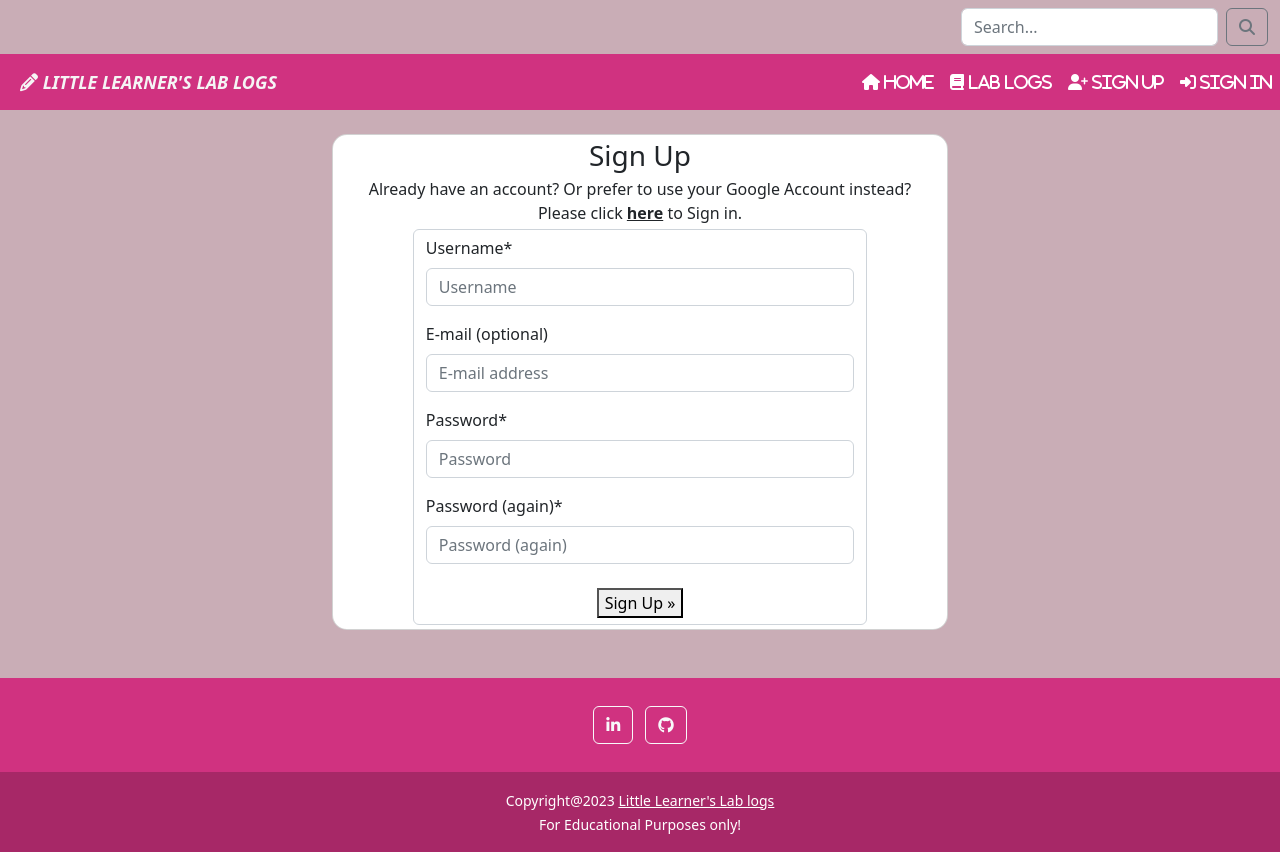
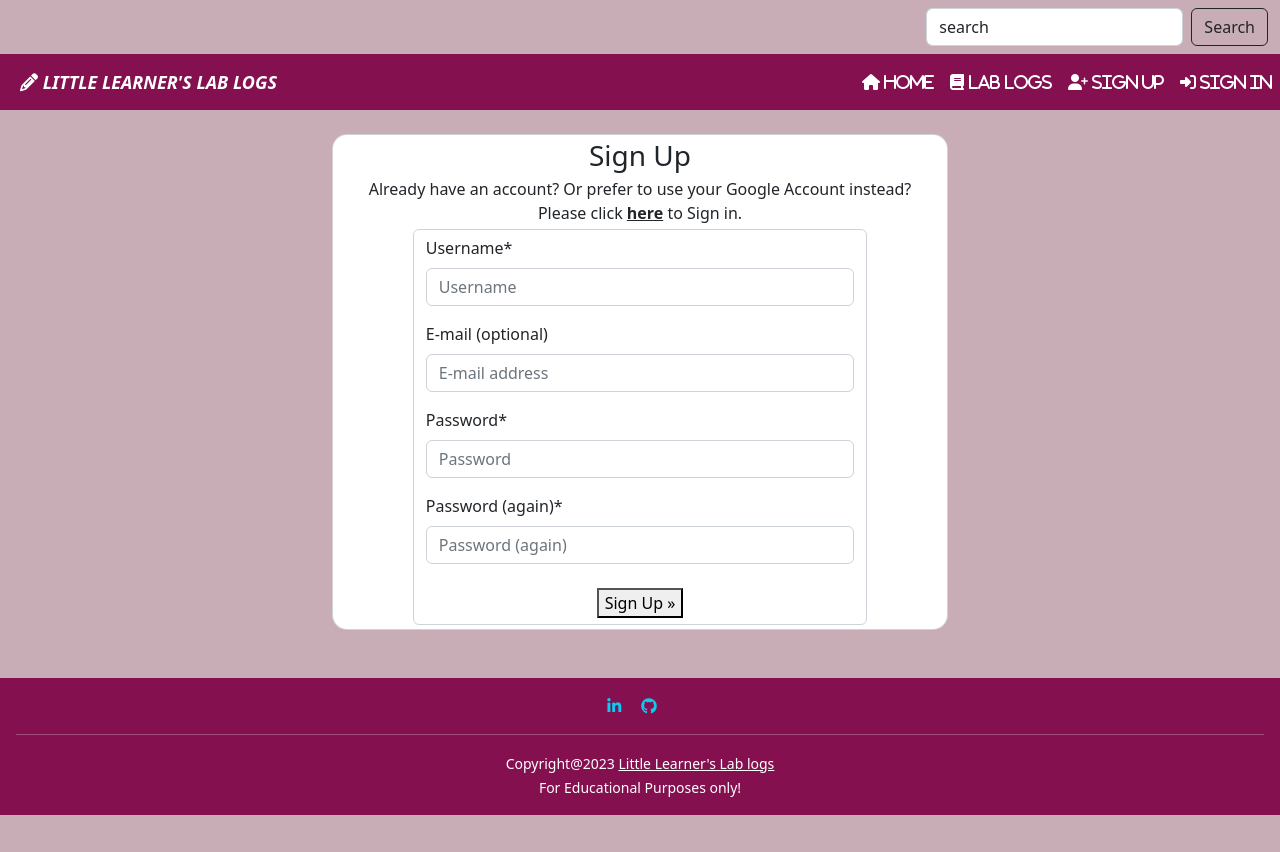
Before and after one commit to RoshnaVakkeel/Little_Learners_Lab_Logs, a Django app: page /accounts/signup/ in a window 1280 px wide. After the commit the page ends 815 px from the top, so only its background shows below. Run offline with Django 3.2, Linux system fonts and the light colour scheme; some libraries are stand-ins or nearby versions.

Commit message:
Improve Lighthouse check performance

```diff
--- a/templates/base.html
+++ b/templates/base.html
@@ -45,20 +45,21 @@
 <body>
     <div>
         <nav class="navbar d-flex navbar-light" style="background-color: #c9adb6">
-            <div class="container-fluid">
-                <a class="navbar-brand"></a>
-                <form class="d-flex" action="{% url 'search' %}" method="get">
-                    <input name="q" class="form-control me-2" type="search" placeholder="Search..." aria-label="Search">
+            <div class="container-fluid justify-content-end">
+                <form class="d-flex " action="{% url 'search' %}" method="get">
+                    <input name="q" class="form-control me-2" type="search" value="search" placeholder="Search..."
+                        aria-label="Search">
                     {% csrf_token %}
-                    <button class="btn btn-outline-secondary" type="submit"><i class="fa fa-search"
-                            aria-hidden="true"></i></button>
+                    <button class="btn btn-outline-dark" type="submit" data-mdb-ripple-color="dark">
+                        Search
+                    </button>
                 </form>
             </div>
         </nav>
 
-        <nav class="navbar navbar-expand-lg navbar-light" style="background-color: #d03280;">
-            <a class="navbar-brand" href="{% url 'home' %}"><i class="fa fa-pencil" aria-hidden="true"></i> Little
-                Learner's Lab Logs
+        <nav class="navbar navbar-expand-lg navbar-light" style="background-color: #851050;">
+            <a class="navbar-brand text-white" href="{% url 'home' %}"><i class="fa fa-pencil" aria-hidden="true"></i>
+                Little Learner's Lab Logs
             </a>
             <button class="navbar-toggler" type="button" data-bs-toggle="collapse" data-bs-target="#navbarText"
                 aria-controls="navbarText" aria-expanded="false" aria-label="Toggle navigation">
@@ -99,8 +100,6 @@
         </nav>
     </div>
 
-
-    <main class="flex-shrink-0 main-bg">
     <!-- display any alerts that have been raised -->
     <div class="container">
         <div class="row">
@@ -115,6 +114,8 @@
         </div>
     </div>
 
+
+    <main class="flex-shrink-0 main-bg">
         {% block content %}
         <!-- Content goes here -->
         {% endblock content %}
@@ -123,36 +124,30 @@
 
     <!-- Footer -->
     <footer class="bg-footer text-center text-white">
-        <!-- Grid container -->
-        <div class="container p-4">
+        <div class="text-center p-3" style="background-color: #851050;">
             <!-- Section: Social media -->
-
             <!-- Linkedin -->
-            <a class="btn btn-outline-light btn-floating m-1" href="https://www.linkedin.com/in/roshna-vakkeel/!"
-                target="_blank" role="button"><i class="fab fa-linkedin-in"></i></a>
-
+            <a class="link-info social-links me-3" href="https://www.linkedin.com/in/roshna-vakkeel/!" target="_blank"
+                aria-label="link to github my linkedin profile"><i class="fab fa-linkedin-in"></i></a>
             <!-- Github -->
-            <a class="btn btn-outline-light btn-floating m-1"
-                href="https://github.com/RoshnaVakkeel/Little_Learners_Lab_Logs" target="_blank" role="button"><i
-                    class="fab fa-github"></i></a>
-        </div>
-
+            <a class="link-info social-links me-3" href="https://github.com/RoshnaVakkeel/Little_Learners_Lab_Logs"
+                aria-label="link to github project page" target="_blank"><i class="fab fa-github"></i></a>
+            <hr>
             <!-- Copyright -->
-        <div class="text-center p-3" style="background-color: rgba(0, 0, 0, 0.2);">
             <small>Copyright@2023 <a class="text-white" href="{% url 'home' %}">Little Learner's Lab logs</a>
                 <br>
                 For Educational Purposes only!</small>
-
         </div>
-
     </footer>
 
     <!-- Alert message settings-->
     <script>
         setTimeout(function () {
+            try {
                 let messages = document.getElementById('msg');
                 let alert = new bootstrap.Alert(messages);
                 alert.close();
+            } catch (e) {}
         }, 2000);
     </script>
 
```
Lines whose indentation alone changed are shown as unchanged.
